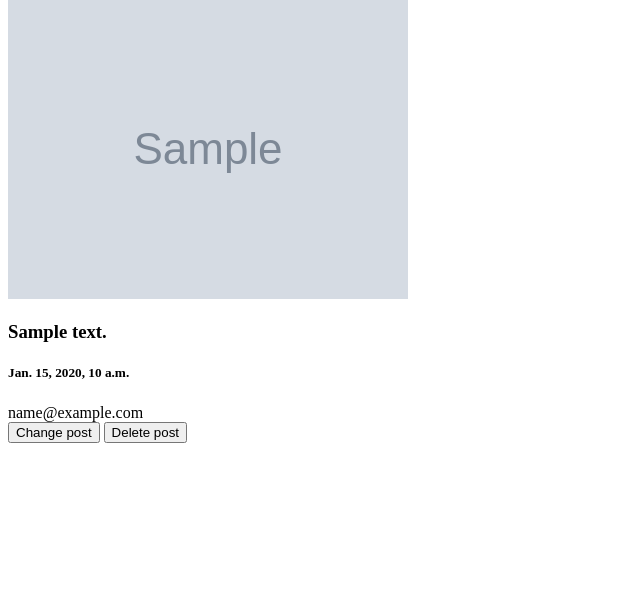
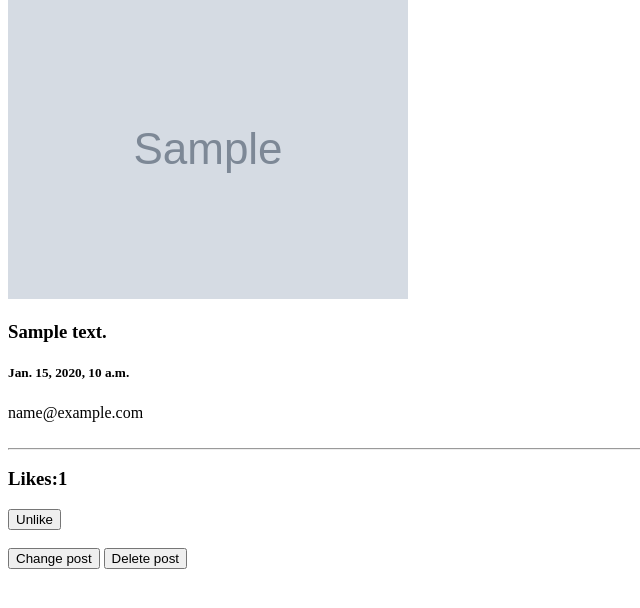
Before and after one commit to hrostmy/mysite, a Django app: page /post/1 in a window 1280 px wide. Shown: the part 134-742 px from the top of the page, without its empty margins (0-640 px from the left). Run offline with Django 4.2, Linux system fonts and the light colour scheme; a user stored in the database is signed in; tables that the repository leaves empty hold one stand-in row (values such as "Sample post"); grey boxes marked "Sample" are stand-in pictures.

Commit message:
post likes function

```diff
--- a/accounts/views.py
+++ b/accounts/views.py
@@ -57,7 +57,6 @@ class FeedListView(ListView):
         return context
 
 
-
 @login_required
 def follow(request, pk: int):
     if request.user.pk == pk:
--- a/post/models.py
+++ b/post/models.py
@@ -10,7 +10,11 @@ class Post(models.Model):
     text = models.CharField('Add text:', max_length=1000)
     date = models.DateTimeField('Date', auto_now_add=True, blank=True)
     author = models.ForeignKey(to=User, on_delete=models.CASCADE)
-    likes = models.ManyToManyField(to=User, related_name='blog_posts')
+    likes = models.ManyToManyField(to=User, related_name='posts_likes', symmetrical=False)
+
+    @property
+    def total_likes(self):
+        return self.likes.count()
 
     def __str__(self):
         return 'id: ' + str(self.pk) + ' date: ' + str(self.date)
--- a/post/templates/post/detail_view.html
+++ b/post/templates/post/detail_view.html
@@ -26,6 +26,17 @@
     <h3>{{post_view.text}}</h3>
     <h5>{{post_view.date}}</h5>
     {{post_view.author}}
+    <br/><br/>
+    <hr>
+    <form action="{% url 'post_like' post_view.pk %}" method="POST">
+        {%csrf_token%}
+            <h3>Likes:{{ post_view.total_likes }} </h3>
+        {% if user not in post_view.likes.all %}
+            <button type="submit" name="post_id" value="{{ post_view.pk }}">Like</button>
+        {% else %}
+            <button type="submit" name="post_id" value="{{ post_view.pk }}">Unlike</button>
+        {% endif %}
+    </form>
     <br>
         {% if user.pk == post_view.author.pk%}
             <a href="{% url 'post_update' pk=post_view.id %}"><button>Change post</button></a>
--- a/post/urls.py
+++ b/post/urls.py
@@ -7,5 +7,6 @@ urlpatterns = [
     path('create/', views.create, name='post_create'),
     path('<int:pk>', views.PostDetailView.as_view(), name='post_detail'),
     path('<int:pk>/update', views.PostUpdateView.as_view(), name='post_update'),
-    path('<int:pk>/delete', views.PostDeleteView.as_view(), name='post_delete')
+    path('<int:pk>/delete', views.PostDeleteView.as_view(), name='post_delete'),
+    path('<int:pk>/like', views.like_view, name='post_like')
 ]
--- a/post/views.py
+++ b/post/views.py
@@ -1,9 +1,11 @@
-from django.shortcuts import render, redirect
+from django.shortcuts import render, redirect, get_object_or_404
 from django.views.generic import UpdateView, DeleteView, DetailView
 
 from accounts.models import User
 from .forms import PostForm
 from .models import Post
+from django.urls import reverse_lazy, reverse
+from django.http import HttpResponseRedirect
 
 
 def create(request):
@@ -49,3 +51,12 @@ class PostDetailView(DetailView):
     model = Post
     template_name = 'post/detail_view.html'
     context_object_name = 'post_view'
+
+
+def like_view(request, pk):
+    post = get_object_or_404(Post, id=pk)
+    if request.user in post.likes.all():
+        post.likes.add(request.user)
+    else:
+        post.likes.remove(request.user)
+    return redirect(to='post_detail', **{'pk': pk})
```
Also changed, not shown: post/migrations/0002_alter_post_likes.py (added). Lines whose indentation alone changed are shown as unchanged.
